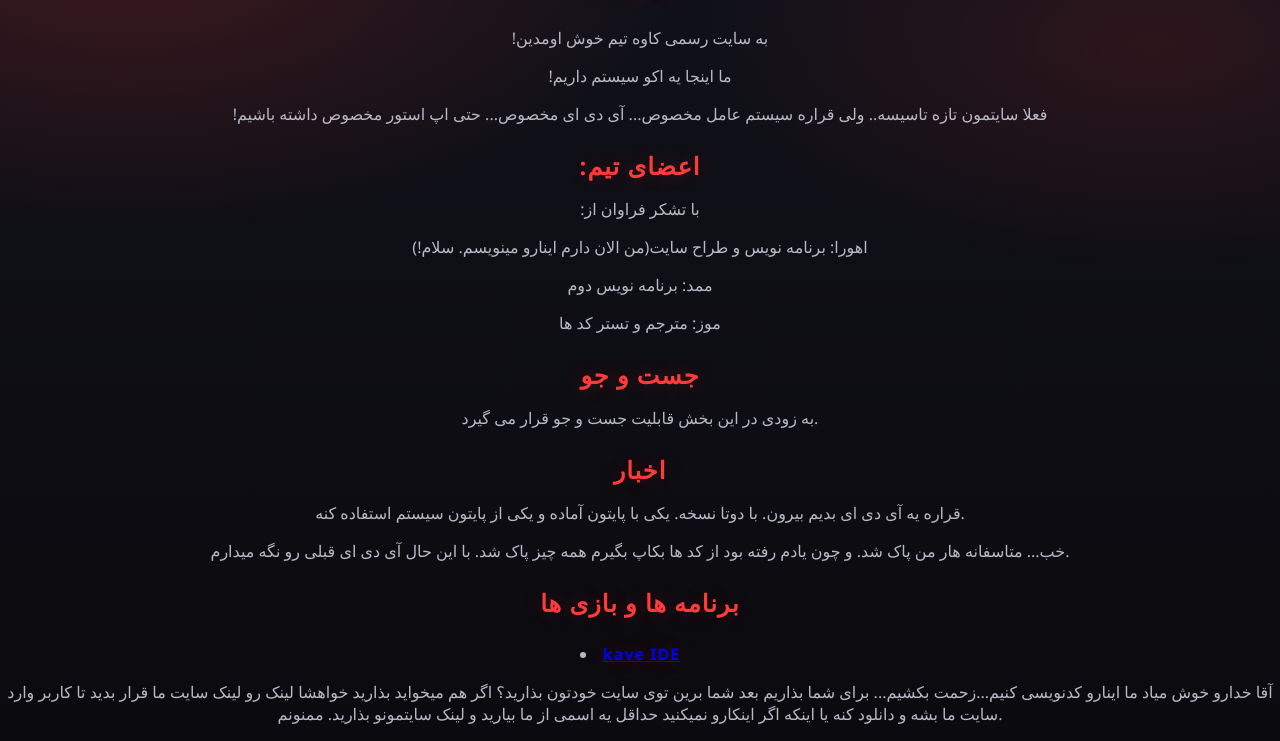
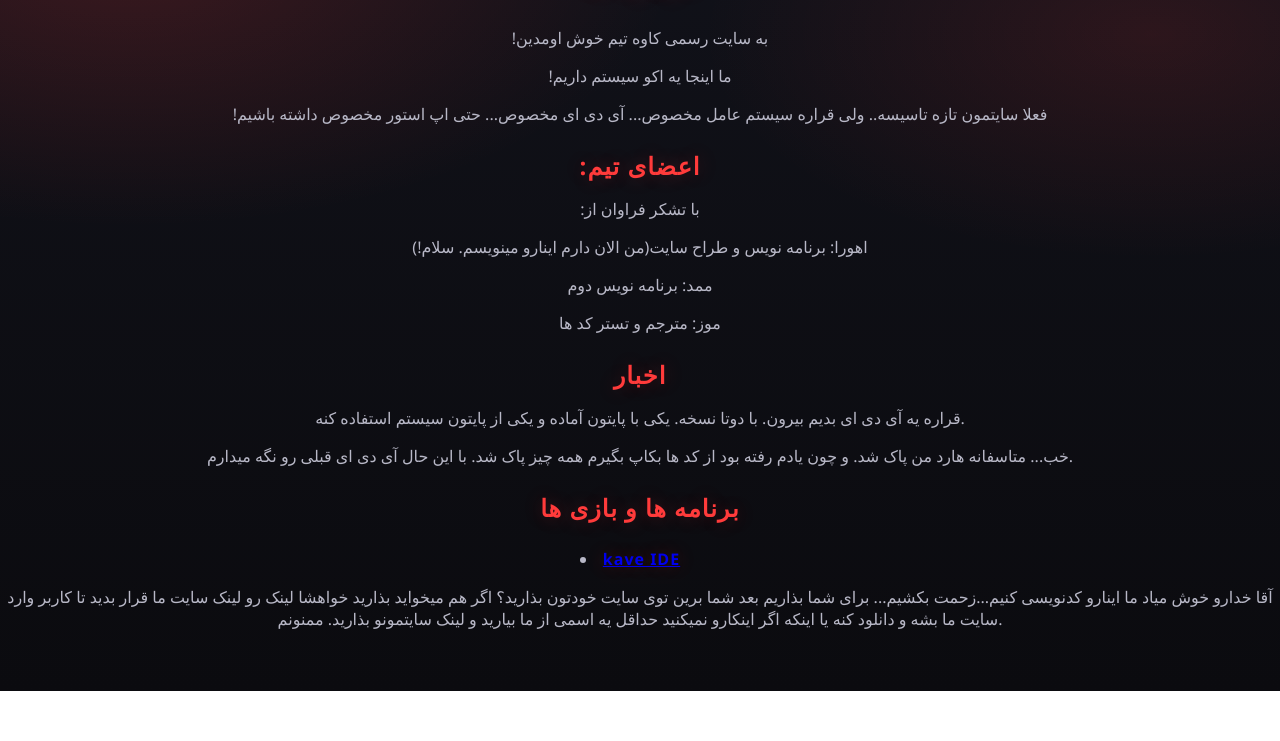
Before and after one commit to ahwraaqwamy-creator/kave_team, a plain HTML site: page index.html in a window 1280 px wide. Shown: the part 130-871 px from the top of the page. After the commit the page ends 821 px from the top, so only its background shows below. Drawn offline with Linux system fonts and the light colour scheme.

Commit message:
Add files via upload

```diff
--- a/index.html
+++ b/index.html
@@ -29,11 +29,9 @@
             <p>اهورا: برنامه نویس و طراح سایت(من الان دارم اینارو مینویسم. سلام!)</p>
             <p>ممد: برنامه نویس دوم</p>
             <p>موز: مترجم و تستر کد ها<p>
-            <h3>جست و جو</h3>
-        	<p>به زودی در این بخش قابلیت جست و جو قرار می گیرد.</p>
             <h3>اخبار</h3>
             <p>قراره یه آی دی ای بدیم بیرون. با دوتا نسخه. یکی با پایتون آماده و یکی از پایتون سیستم استفاده کنه.<p>
-            <p>خب... متاسفانه هار من پاک شد. و چون یادم رفته بود از کد ها بکاپ بگیرم همه چیز پاک شد. با این حال آی دی ای قبلی رو نگه میدارم.<p>
+            <p>خب... متاسفانه هارد من پاک شد. و چون یادم رفته بود از کد ها بکاپ بگیرم همه چیز پاک شد. با این حال آی دی ای قبلی رو نگه میدارم.<p>
             <h3>برنامه ها و بازی ها<h3>
                 <li><a href="kave IDE.html" title="نسخه ی لینوکس با نسخه ی 3.13 پایتون.">kave IDE</a></li>
         </article>
```
